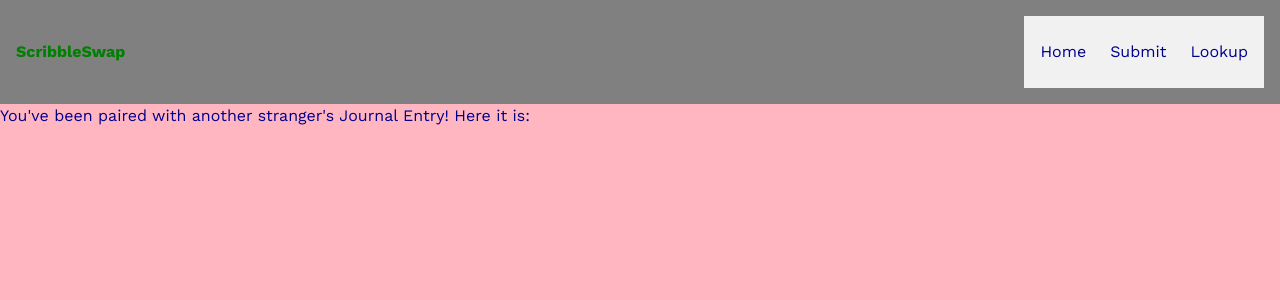
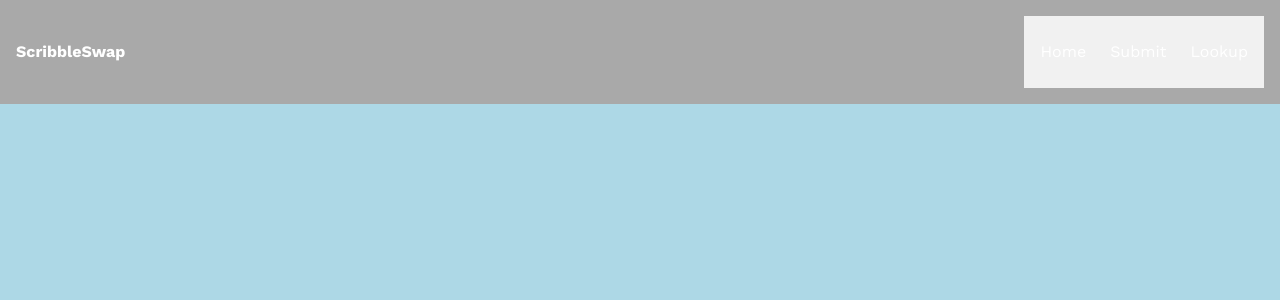
Before and after one commit to RnkSngh/journalingWebapp, a Next.js app: page /lookup in a window 1280 px wide. Shown: the top 300 px of the page. Built offline with nearby package versions, Linux system fonts and the light colour scheme; no server answers.

Commit message:
add color

```diff
--- a/src/app/globals.css
+++ b/src/app/globals.css
@@ -6,10 +6,10 @@
   --foreground-rgb: 0, 0, 0;
   --background-start-rgb: 214, 219, 220;
   --background-end-rgb: 255, 255, 255;
-  --primary-color: green;
-  --text-color: darkBlue;
-  --background-color: lightPink;
-  --background-secondary-color: gray;
+  --primary-color: white;
+  --text-color: white;
+  --background-color: lightBlue;
+  --background-secondary-color: darkgray;
   --secondary-color: lightBlue;
 }
 
--- a/src/app/retrieveEntry.tsx
+++ b/src/app/retrieveEntry.tsx
@@ -1,6 +1,6 @@
 "use client";
 
-import { getPairedHashText} from "./actions/actions";
+import { getPairedHashText } from "./actions/actions";
 import { useEffect, useState } from "react";
 
 export default function RetrieveJournalEntry() {
@@ -25,10 +25,12 @@ export default function RetrieveJournalEntry() {
 
   return (
     <>
-      <p>
-        You&apos;ve been paired with another stranger&apos;s Journal Entry! Here
-        it is:{" "}
-      </p>
+      {userEntry && (
+        <p>
+          You&apos;ve been paired with another stranger&apos;s Journal Entry!
+          Here it is:{" "}
+        </p>
+      )}
       <p>{userEntry}</p>
       {errorMsg && <p> ERROR: {errorMsg}</p>}
     </>
```
